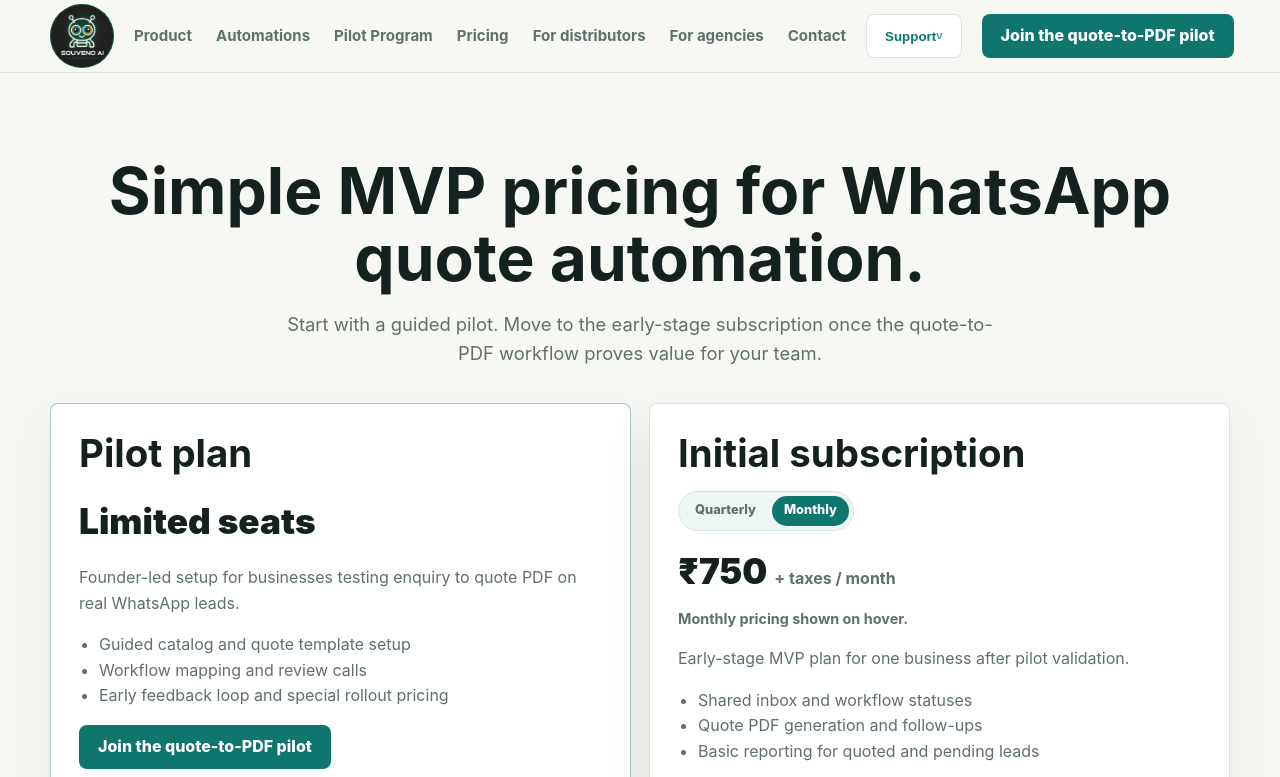
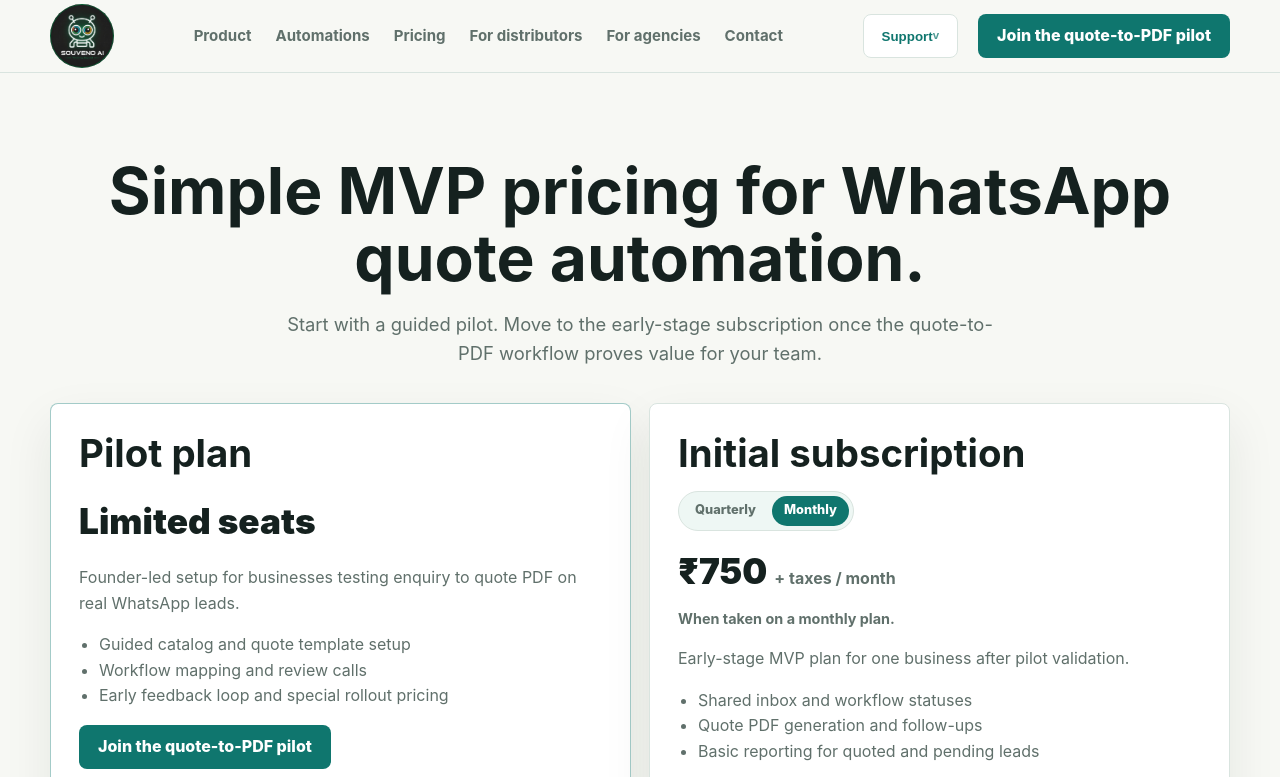
Before and after one commit to santoshdotai/souvenowebsitenew, a plain HTML site: page pricing/index.html in a window 1280 px wide. Both pictures are taken after a click on the button "Monthly". Shown: the top 777 px of the page. Drawn offline with Linux system fonts and the light colour scheme.

Commit message:
Refine pricing note and remove pilot nav

```diff
--- a/pricing/index.html
+++ b/pricing/index.html
@@ -67,7 +67,7 @@
   <header>
     <nav class="container">
       <a class="logo" href="../index.html#top" aria-label="Souveno home"><img src="../assets/souveno-robot-final.jpg" alt="Souveno AI logo" /></a>
-      <div class="links"><a href="../index.html#product">Product</a><a href="../index.html#automations">Automations</a><a href="../index.html#pilot">Pilot Program</a><a href="../pricing/">Pricing</a><a href="../for-distributors/">For distributors</a><a href="../for-agencies/">For agencies</a><a href="../index.html#contact">Contact</a></div>
+      <div class="links"><a href="../index.html#product">Product</a><a href="../index.html#automations">Automations</a><a href="../pricing/">Pricing</a><a href="../for-distributors/">For distributors</a><a href="../for-agencies/">For agencies</a><a href="../index.html#contact">Contact</a></div>
       <div class="support-menu-wrap">
         <button class="btn btn-secondary" type="button">Support</button>
         <div class="support-dropdown" aria-label="Phase 1 support options">
@@ -104,7 +104,7 @@
             <div class="price price-default">&#8377;1,900 <span>+ taxes</span></div>
             <div class="price price-monthly">&#8377;750 <span>+ taxes / month</span></div>
             <p class="billing-note quarterly-note">&#8377;475/month when taken for 4 months.</p>
-            <p class="billing-note monthly-note">Monthly pricing shown on hover.</p>
+            <p class="billing-note monthly-note">When taken on a monthly plan.</p>
           </div>
           <p>Early-stage MVP plan for one business after pilot validation.</p>
           <ul><li>Shared inbox and workflow statuses</li><li>Quote PDF generation and follow-ups</li><li>Basic reporting for quoted and pending leads</li></ul>
```
Also changed, not shown: for-agencies/index.html (+1 -1 lines), for-distributors/index.html (+1 -1 lines), index.html (+1 -2 lines).
